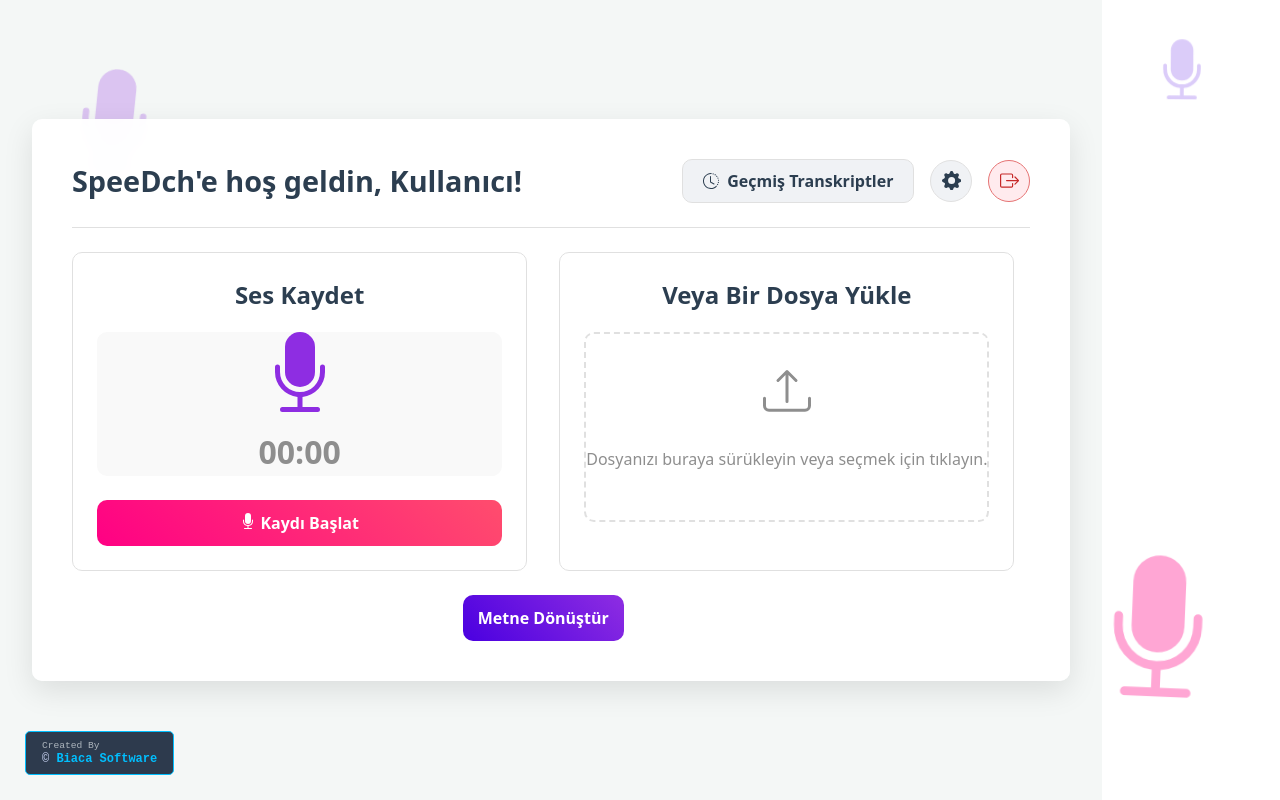
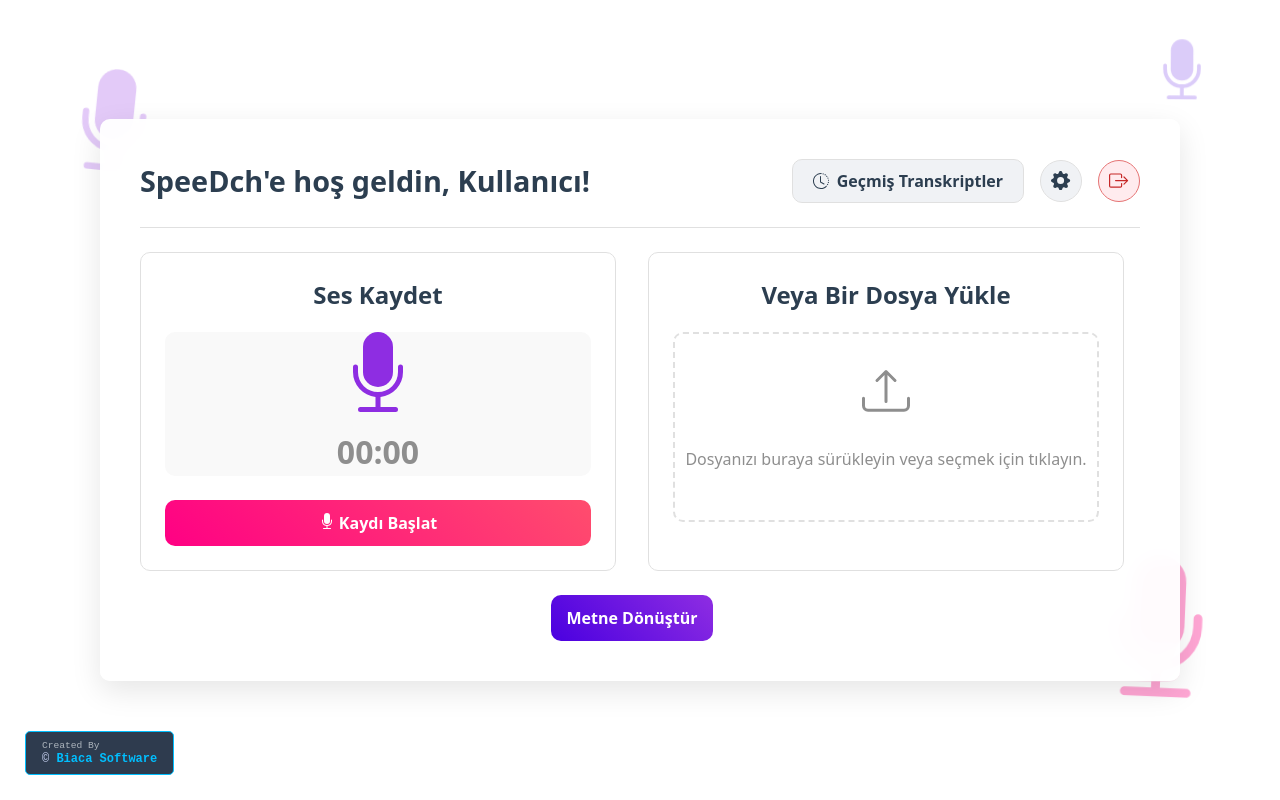
Before and after one commit to Birkanatmaca/SpeeDh, a React (Vite) app in the folder mainfrontend/: page /dashboard in a window 1280 px wide. Built offline with nearby package versions, Linux system fonts and the light colour scheme.

Commit message:
responsive updated.

```diff
--- a/mainfrontend/src/pages/DashboardPage.scss
+++ b/mainfrontend/src/pages/DashboardPage.scss
@@ -5,13 +5,14 @@
     position: relative;
     display: flex;
     justify-content: center;
-    align-items: center; // Kutuyu dikeyde ortalamak için
-    width: 100%;
+    align-items: center;
+    width: 100vw;
+    // Değişiklik başlangıcı: Sayfanın içeriğe göre uzayabilmesi için min-height kullanıldı ve overflow kaldırıldı.
     min-height: 100vh;
-    background-color: #f4f7f6;
-    overflow: auto; // Sayfanın kendisi kaydırılabilir olsun
-    padding: 2rem; // Masaüstü için kenar boşlukları
+    background: white; // Arka planı isteğinize göre beyaz olarak bıraktım.
+    padding: 2rem;
     box-sizing: border-box;
+    // Değişiklik sonu.
 }
 
 .background-icons {
```
